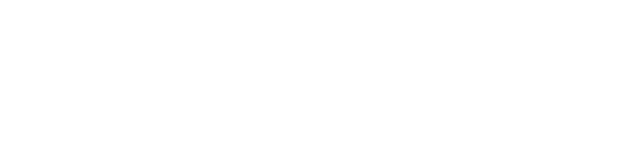
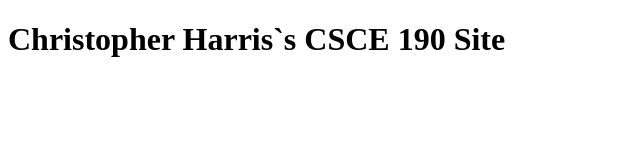
Before and after one commit to CeeSeven/CeeSeven.github.io, a plain HTML site: page index.html in a window 1280 px wide. Shown: the whole page, without its empty margins (0-640 px from the left). Drawn offline with Linux system fonts and the light colour scheme.

Commit message:
Add files via upload

```diff
--- a/index.html
+++ b/index.html
@@ -4,6 +4,6 @@
         <title>CSCE 190: Christopher Harris</title>
     </head>
     <body>
-
+        <h1>Christopher Harris`s CSCE 190 Site</h1>
     </body>
 </html>
```
